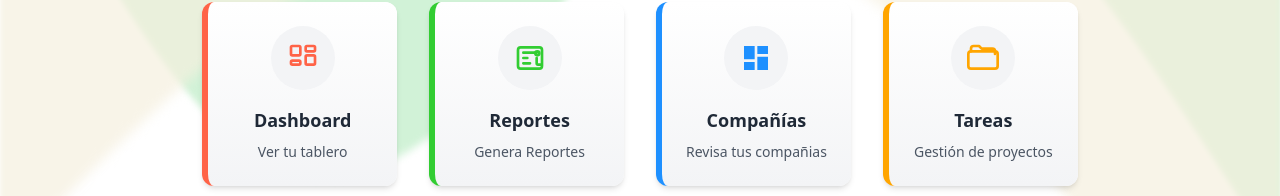
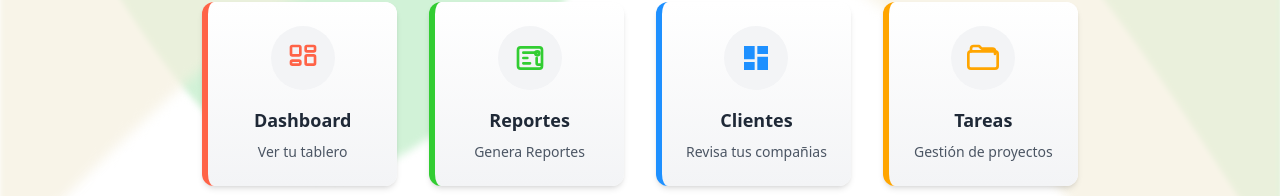
Before and after one commit to NovaDevSas/NovaAdministration, a React (Create React App) app in the folder frontend Action/: page /home in a window 1280 px wide. Shown: the part 378-574 px from the top of the page. Built offline with nearby package versions, Linux system fonts and the light colour scheme; what chartjs-plugin-datalabels would draw is missing.

Commit message:
Rename 'Compañías' to 'Clientes' in MosaicPage for improved clarity

```diff
--- a/frontend Action/src/components/Mosaic/MosaicPage.jsx
+++ b/frontend Action/src/components/Mosaic/MosaicPage.jsx
@@ -27,7 +27,7 @@ const MosaicPage = () => {
       IconComponent: ReportsIcon,
     },
     {
-      name: 'Compañías',
+      name: 'Clientes',
       description: 'Revisa tus compañias',
       path: '/companies',
       color: '#1E90FF',
```
